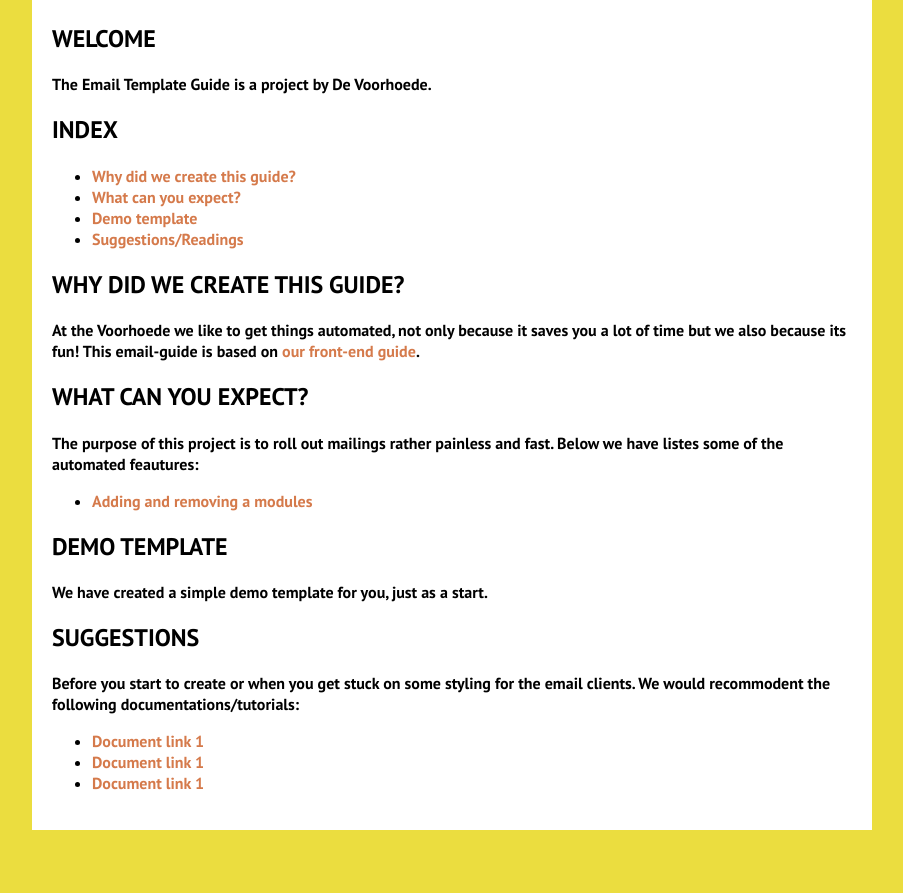
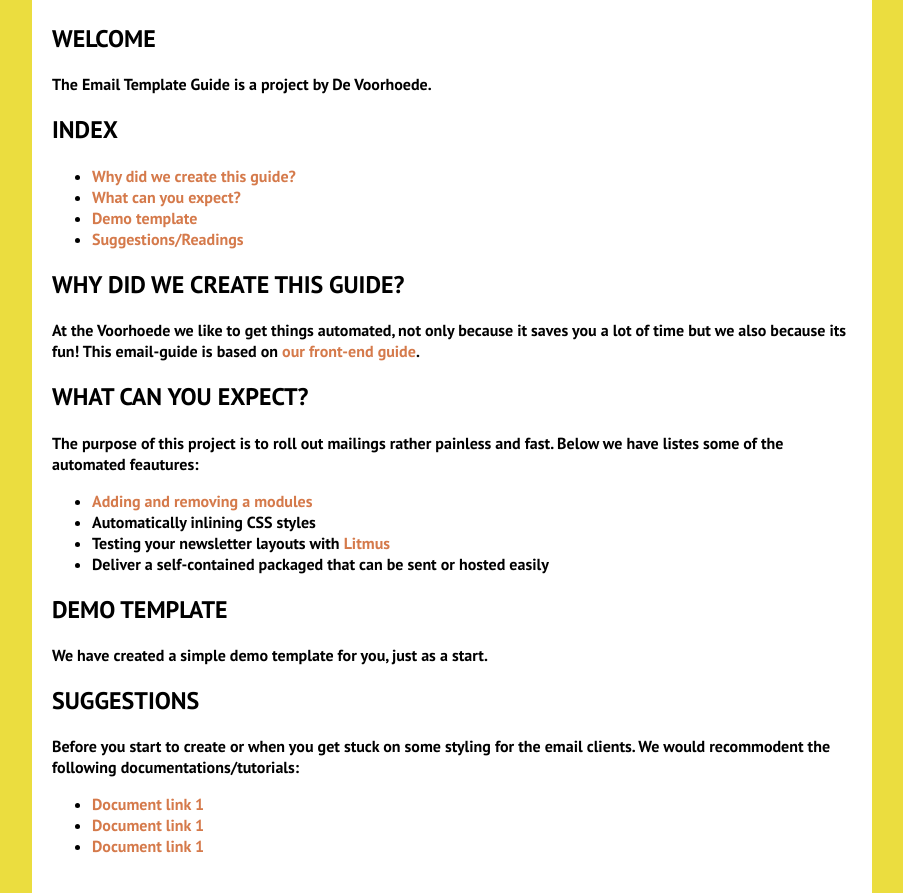
Before and after one commit to voorhoede/email-template-guide, a website: page src/views/welcome/welcome.html in a window 1280 px wide. Shown: the whole page, without its empty margins (188-1091 px from the left). Before the commit the page ends 830 px from the top, so only its background shows below. Drawn offline with nearby package versions, Linux system fonts and the light colour scheme; files that its build step writes are made by us from their sources.

Commit message:
chore(welcome) - add items to list of what to expect.

```diff
--- a/src/views/welcome/welcome.html
+++ b/src/views/welcome/welcome.html
@@ -35,6 +35,9 @@
     <ul>
         <li><a href="https://github.com/voorhoede/email-template-guide#adding-and-removing-modules"
                target="_blank">Adding and removing a modules</a></li>
+        <li>Automatically inlining CSS styles</li>
+        <li>Testing your newsletter layouts with <a href="http://litmus">Litmus</a></li>
+        <li>Deliver a self-contained packaged that can be sent or hosted easily</li>
     </ul>
 
     <h2 id="demo">Demo template</h2>
```
